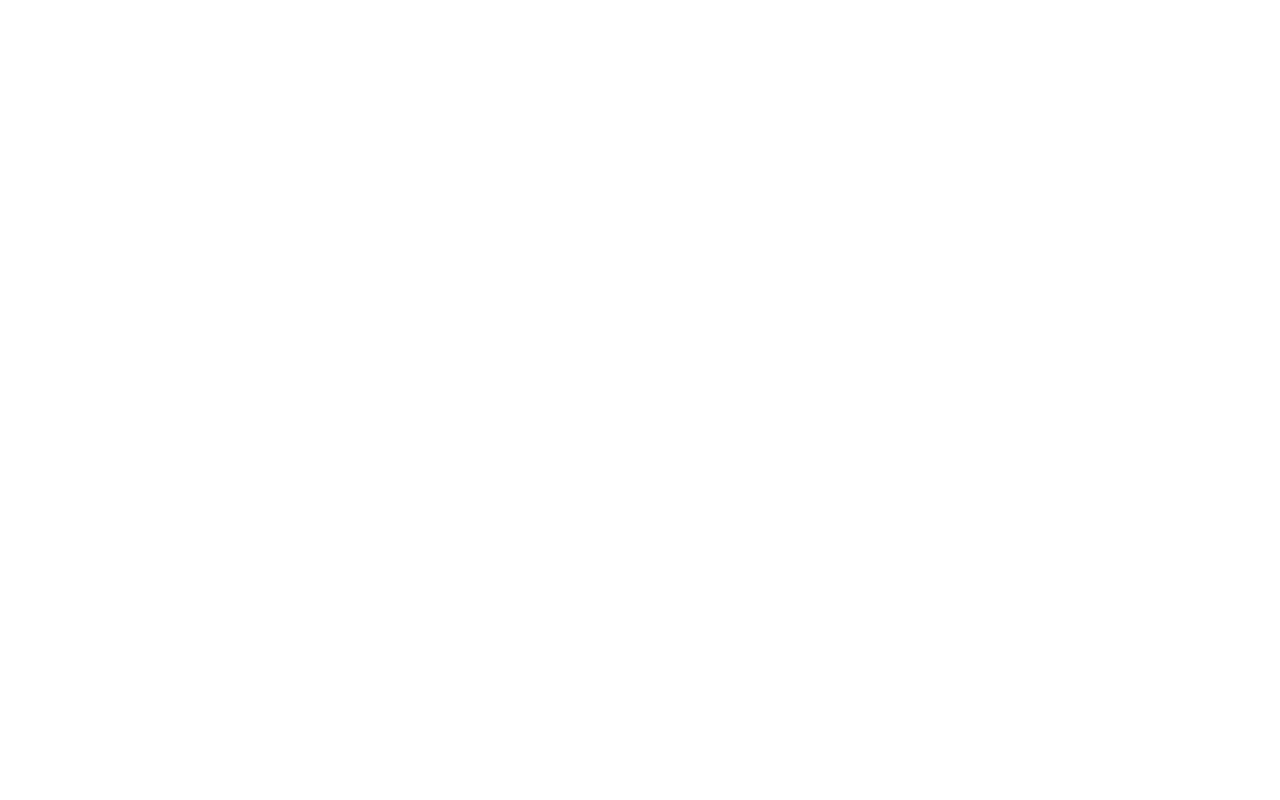
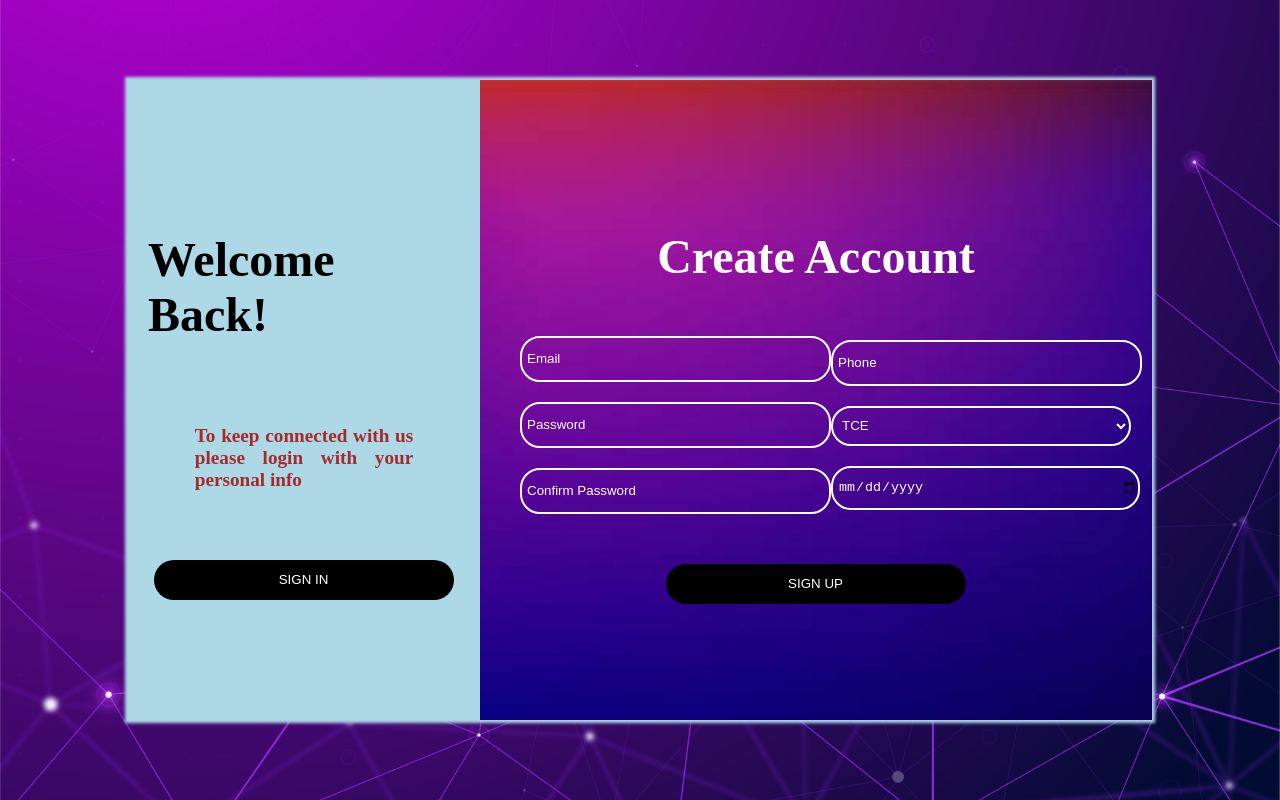
Before and after one commit to sudalaiyandi2004/ProjectInfo, a plain HTML site: page register.html in a window 1280 px wide. Drawn offline with Linux system fonts and the light colour scheme.

Commit message:
Add files via upload

```diff
--- a/login.html
+++ b/login.html
@@ -6,13 +6,22 @@
     <title>Document</title>
     <link rel="stylesheet" href="login.css"/>
     <link rel="stylesheet" href="https://fonts.googleapis.com/css2?family=Material+Symbols+Outlined:opsz,wght,FILL,GRAD@20..48,100..700,0..1,-50..200" />
+    <link href="https://fonts.googleapis.com/css2?family=DM+Serif+Display:ital@0;1&family=Lobster&display=swap" rel="stylesheet">
+<link rel="preconnect" href="https://fonts.gstatic.com" crossorigin>
+<link href="https://fonts.googleapis.com/css2?family=DM+Serif+Display:ital@0;1&display=swap" rel="stylesheet">
+    <link rel="stylesheet" href="https://fonts.googleapis.com/css2?family=Material+Symbols+Outlined:opsz,wght,FILL,GRAD@20..48,100..700,0..1,-50..200" />
     <link rel="stylesheet" href="https://cdnjs.cloudflare.com/ajax/libs/font-awesome/5.15.4/css/all.min.css" integrity="sha512-xxx" crossorigin="anonymous" />
 </head>
 <body>
     <div class="head">
-        <div class="des">
-        <h1 style="text-align: left;">ProjectInfo</h1>
-        <p>Lorem ipsum dolor sit amet consectetur adipisicing elit. Quia quisquam numquam magni id laudantium illo amet? Ipsum enim amet dolorum commodi explicabo officiis a impedit, quisquam delectus earum beatae quas.</p>
+        <div class="ar">
+            <a href="index.html"><span class="material-symbols-outlined">
+                arrow_back
+                </span></a>
+        </div>
+        <div class="des" style="text-align: left;">
+        <h1>ProjectInfo</h1>
+        <p style="font-size:large; font-style: italic;">Online Integrated platform for projects taken up by the students of various universities and colleges.</p>
     </div>
     <div class="header">
         <h1>Login</h1>
--- /dev/null
+++ b/register.css
@@ -0,0 +1,115 @@
+body {
+    margin: 0;
+    padding: 0;
+    display: flex;
+    justify-content: center;
+    align-items: center;
+    height: 100vh;
+    background:url(r.png);
+    background-size: cover;
+            background-position: center;
+            background-repeat: no-repeat;
+}
+.sec{
+    display: flex;
+    flex-direction: row;
+    align-items: center;
+    justify-content: space-around;
+    width: 80%;
+    height: 80%;
+
+    background-color:lightblue;
+    box-shadow: 0px 0px 3px 3px lightblue;
+}
+.left{
+    width: 70%;
+    height: 100%;
+    background:url(g.jpg);
+    display: flex;
+    flex-direction: row;
+    justify-content: center;
+    align-items: center;
+    background-size: cover;
+    position: relative;
+            background-position: center;
+            background-repeat: no-repeat;
+}
+.left h1{
+    color: white;
+}
+.remain{
+    display: flex;
+    padding: 10px;
+    flex-direction: column;
+    align-items: center;
+    justify-content:space-around;
+    border-radius: 10px;
+}
+.remain input,select,button{
+    margin-top:20px;
+    width: 300px;
+    height: 40px;
+    padding-left: 5px;
+    background:none;
+    color: black;
+    border-radius: 20px;
+    border: 2px solid white;
+    color: white;
+
+}
+input::placeholder{
+    color: white;
+}
+.remain button{
+    background-color: black;
+    color: white;
+    border: none;
+    margin-top: 50px;
+}
+
+.head{
+    position:absolute;
+    top: 2%;
+    left: 2%;
+}
+.right{
+    display: flex;
+    flex-direction: column;
+    align-items: center;
+    justify-content: center;
+    padding: 20px;
+
+}
+.content{
+    display: flex;
+    flex-direction: row;
+    align-items: center;
+    justify-content: center;
+    margin-left: 30px;
+}
+.right button:hover,.left button:hover{
+    background-color: white;
+    color: black;
+}
+.right button{
+    background-color: black;
+    color: white;
+    border: none;
+}
+
+a{
+    text-decoration: none;
+    color: white;
+}
+.right h1,.left h1{
+    font-size: 6vh;
+}
+.right p{
+    font-size: larger;
+    width: 70%;
+    color: brown;
+    font-weight: bold;
+}
+.right p,button{
+    margin-top: 50px;
+}
--- a/register.html
+++ b/register.html
@@ -0,0 +1,78 @@
+<!DOCTYPE html>
+<html lang="en">
+<head>
+    <meta charset="UTF-8">
+    <link rel="stylesheet" href="register.css"/>
+    <meta name="viewport" content="width=device-width, initial-scale=1.0">
+    <title>Create Account</title>
+</head>
+<body>
+    <div class="sec">
+        <div class="right">
+            <h1>Welcome Back!</h1>
+            <p style="text-align: justify;">To keep connected with us please login with your personal info</p>
+            <button><a href="login.html">SIGN IN</a></button>
+        </div>
+        <div class="left">
+            <div class="remain">
+                <h1>Create Account</h1>
+                <div class="content">
+                    <div class="one">
+                        <input type="email" id="email" placeholder="Email" required/>
+                        <input type="password" id="password" placeholder="Password" />
+                        <input type="password" id="confirmPassword" placeholder="Confirm Password"/>
+                    </div>
+                    <div class="one">
+                        <input type="number" id="phone" placeholder="Phone"/>
+                        <select id="selectFruit" name="college">
+                            <option value="TCE">TCE</option>
+                            <option value="KEC">KEC</option>
+                            <option value="MIT">MIT</option>
+                            <option value="CEG">CEG</option>
+                        </select>
+                        <input type="date" id="dob" placeholder="Date Of Birth" required/>
+                    </div>
+                </div>
+                <button type="button" onclick="checkAge()">SIGN UP</button>
+            </div>
+        </div>
+    </div>
+
+    <script>
+        function checkAge() {
+            // Get input values
+            const email = document.getElementById('email').value;
+            const password = document.getElementById('password').value;
+            const confirmPassword = document.getElementById('confirmPassword').value;
+            const phone = document.getElementById('phone').value;
+            const college = document.getElementById('selectFruit').value;
+            const dob = document.getElementById('dob').value;
+
+            // Validate input values (add more validation as needed)
+            if (!email || !password || !confirmPassword || !phone || !college || !dob) {
+                alert('Please fill in all fields.');
+                return;
+            }
+
+            // Calculate age
+            const today = new Date();
+            const dobDate = new Date(dob);
+            const age = today.getFullYear() - dobDate.getFullYear();
+            if(password!=confirmPassword){
+                alert("password and confirm password dismatch!")
+            }
+            else{
+            // Redirect to another page if age is greater than 18
+            if (age > 18) {
+                // Encode input values as URL parameters and pass them to the next page
+                const queryParams = `?email=${encodeURIComponent(email)}&password=${encodeURIComponent(password)}&phone=${encodeURIComponent(phone)}&college=${encodeURIComponent(college)}&dob=${encodeURIComponent(dob)}`;
+                window.location.href = 'result.html' + queryParams;
+            } else {
+                alert('You must be 18 or older to proceed.');
+            }
+        }
+
+        }
+    </script>
+</body>
+</html>
```
Also changed, not shown: login.css (+20 -1 lines), bb.webp (added), g.jpg (added), kk.jpg (added), ll.jpg (added), one.avif (added), pp.jpg (added), r.png (added), t.jpg (added).
